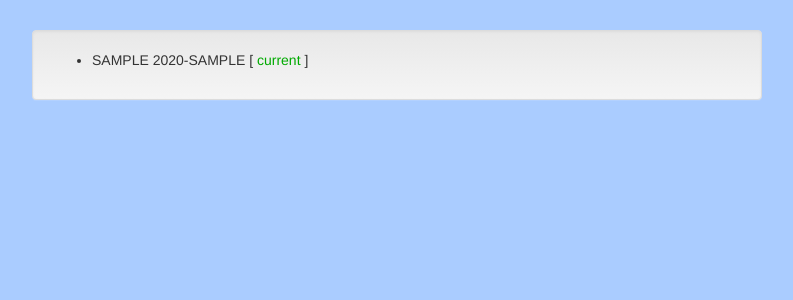
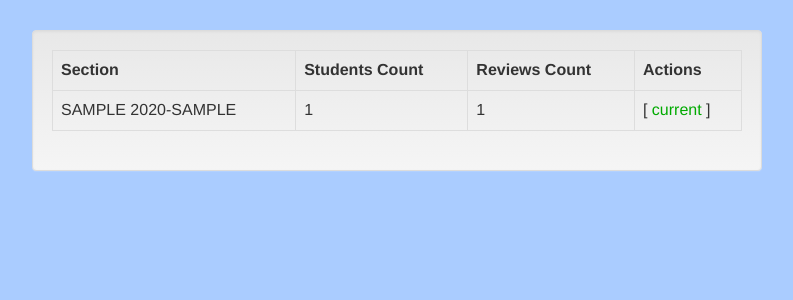
Before and after one commit to clrke/sarprit, a Django app: template global/templates/admin/sections.html in a window 1280 px wide. Shown: the top 300 px of the page, without its empty margins (243-1036 px from the left). Run offline with Django 3.2, Linux system fonts and the light colour scheme; the template is opened without the code that fills it: values that come from a table or form of the project are taken from there, others are empty; tables that the repository leaves empty hold one stand-in row (values such as "Sample post"); some libraries are stand-ins or nearby versions.

Commit message:
Improve sections list UI and add a reviews count column

```diff
--- a/global/templates/admin/sections.html
+++ b/global/templates/admin/sections.html
@@ -10,10 +10,19 @@
 		<div class="container">
 			<div class="col-md-8 col-md-offset-2">
 				<div class="well" >
-					<ul>
+					<table class="table table-bordered">
+						<tr>
+							<th> Section </th>
+							<th> Students Count </th>
+							<th> Reviews Count </th>
+							<th> Actions </th>
+						</tr>
 					{% for section in sections %}
-						<li>
-							{{section}}
+						<tr>
+							<td>{{section}}</td>
+							<td>{{section.student_set.all | length}}</td>
+							<td>{{section.review_set | length}}</td>
+							<td>
 								{% if section.current %}
 									[ <span style="color: #0A0">current</span> ]
 								{% else %}
@@ -23,9 +32,10 @@
 										[<button type="submit" class="btn-link" style="padding: 0px">set as current</button>]
 									</form>
 								{%endif%}
-						</li>
+							</td>
+						</tr>
 					{%endfor%}
-					</ul>
+					</table>
 
 				</div>
 
```
Lines whose indentation alone changed are shown as unchanged.
